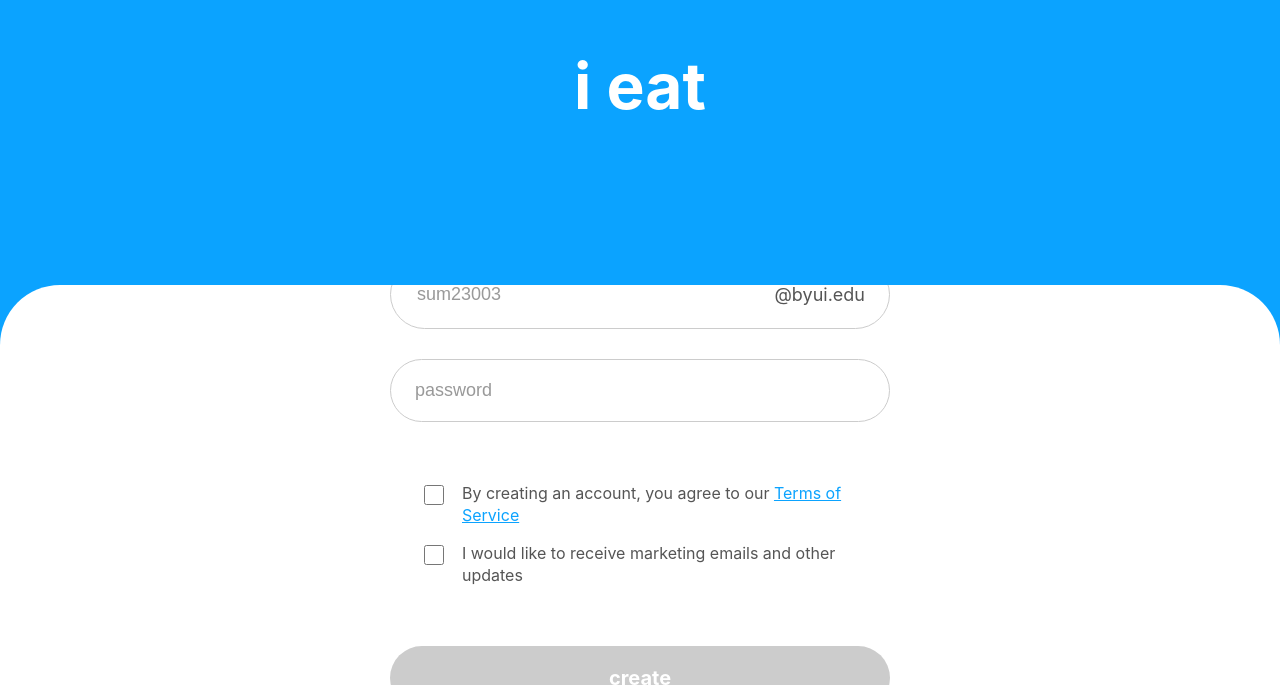
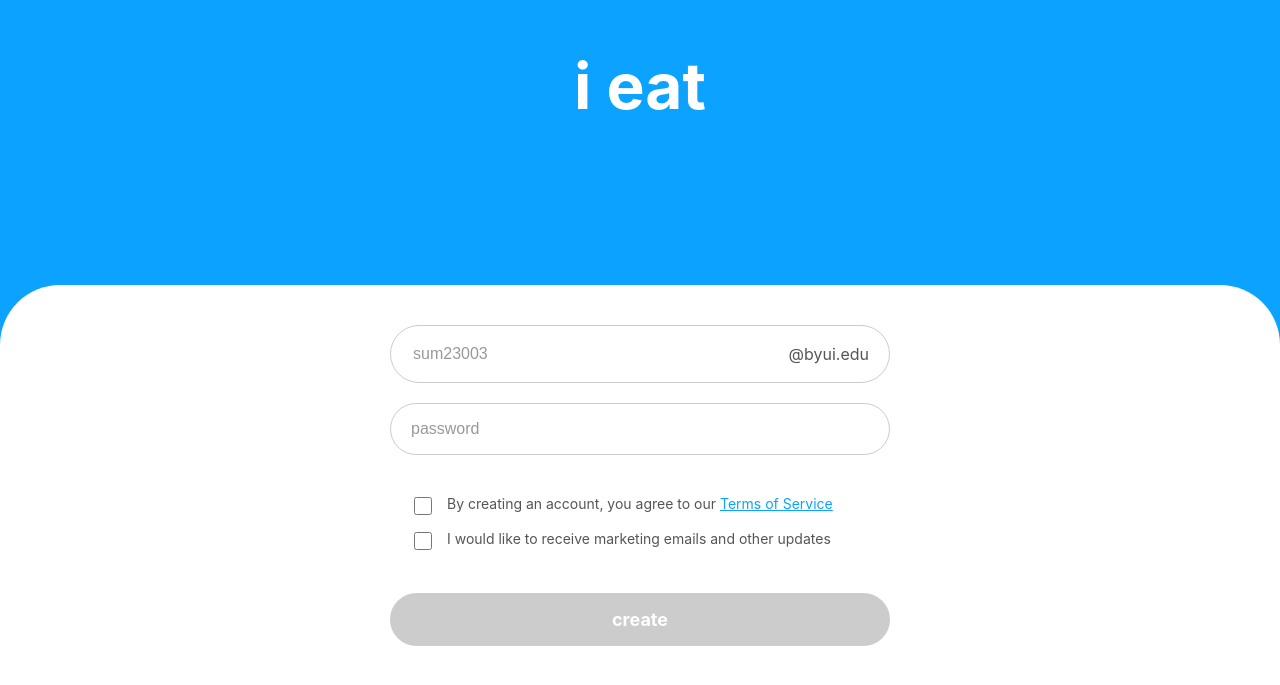
Before and after one commit to I-eats/I-eat-repo, a React (Vite) app in the folder website/: page / in a window 1280 px wide. Shown: the part 115-800 px from the top of the page. Built offline with nearby package versions, Linux system fonts and the light colour scheme; no server answers.

Commit message:
Make form elements more compact on wider screens to prevent scrolling issues

```diff
--- a/website/src/App.css
+++ b/website/src/App.css
@@ -58,7 +58,7 @@ body {
   display: flex;
   flex-direction: column;
   justify-content: center;
-  gap: clamp(15px, 3vw, 30px);
+  gap: clamp(10px, 2vw, 20px);
   width: 100%;
   height: 50vh;
   box-sizing: border-box;
@@ -73,15 +73,15 @@ body {
   align-items: center;
   border: 1px solid var(--light-gray);
   border-radius: 10000px;
-  padding: clamp(12px, 3vw, 20px) clamp(16px, 4vw, 24px);
-  gap: clamp(4px, 1vw, 8px);
+  padding: clamp(12px, 2vw, 16px) clamp(16px, 3vw, 20px);
+  gap: clamp(4px, 1vw, 6px);
   width: 100%;
   max-width: 500px;
   margin: 0 auto;
 }
 
 .email-input {
-  font-size: clamp(14px, 3.5vw, 18px);
+  font-size: clamp(14px, 2.5vw, 16px);
   border: none;
   outline: none;
   flex: 1;
@@ -94,7 +94,7 @@ body {
 }
 
 .email-end-portion {
-  font-size: clamp(14px, 3.5vw, 18px);
+  font-size: clamp(14px, 2.5vw, 16px);
   color: var(--gray);
   white-space: nowrap;
 }
@@ -102,8 +102,8 @@ body {
 .password-input {
   border: 1px solid var(--light-gray);
   border-radius: 10000px;
-  padding: clamp(12px, 3vw, 20px) clamp(16px, 4vw, 24px);
-  font-size: clamp(14px, 3.5vw, 18px);
+  padding: clamp(12px, 2vw, 16px) clamp(16px, 3vw, 20px);
+  font-size: clamp(14px, 2.5vw, 16px);
   outline: none;
   transition: border-color 0.3s ease;
   width: 100%;
@@ -121,38 +121,38 @@ body {
 }
 
 .terms-wrapper {
-  padding: 0 clamp(10px, 3vw, 30px);
+  padding: 0 clamp(10px, 2vw, 20px);
   width: 100%;
   max-width: 500px;
   margin: 0 auto;
 }
 
 .terms-container {
-  margin: clamp(15px, 4vw, 30px) 0;
+  margin: clamp(10px, 2vw, 20px) 0;
   display: flex;
   flex-direction: column;
-  gap: clamp(8px, 2vw, 15px);
+  gap: clamp(6px, 1.5vw, 12px);
 }
 
 .term {
   display: flex;
   align-items: flex-start;
-  gap: clamp(8px, 2vw, 15px);
+  gap: clamp(6px, 1.5vw, 12px);
 }
 
 .term-checkbox {
-  margin-top: 3px;
+  margin-top: 2px;
   accent-color: var(--primary-blue);
   flex-shrink: 0;
-  width: clamp(16px, 4vw, 20px);
-  height: clamp(16px, 4vw, 20px);
+  width: clamp(14px, 3vw, 18px);
+  height: clamp(14px, 3vw, 18px);
 }
 
 .term-text {
-  font-size: clamp(13px, 3vw, 16px);
+  font-size: clamp(12px, 2.5vw, 14px);
   color: var(--gray);
   flex: 1;
-  line-height: 1.4;
+  line-height: 1.3;
   cursor: pointer;
 }
 
@@ -166,9 +166,9 @@ body {
   background-color: #ffebee;
   border: 1px solid var(--error-red);
   color: #c62828;
-  padding: clamp(8px, 2vw, 15px);
+  padding: clamp(6px, 1.5vw, 12px);
   border-radius: 6px;
-  font-size: clamp(12px, 2.5vw, 14px);
+  font-size: clamp(11px, 2vw, 13px);
   text-align: center;
   width: 100%;
   max-width: 500px;
@@ -181,8 +181,8 @@ body {
   color: var(--white);
   border: none;
   border-radius: 10000px;
-  padding: clamp(12px, 3vw, 20px);
-  font-size: clamp(16px, 4vw, 20px);
+  padding: clamp(10px, 2vw, 16px);
+  font-size: clamp(14px, 3vw, 18px);
   font-weight: bold;
   cursor: pointer;
   transition: all 0.3s ease;
```
